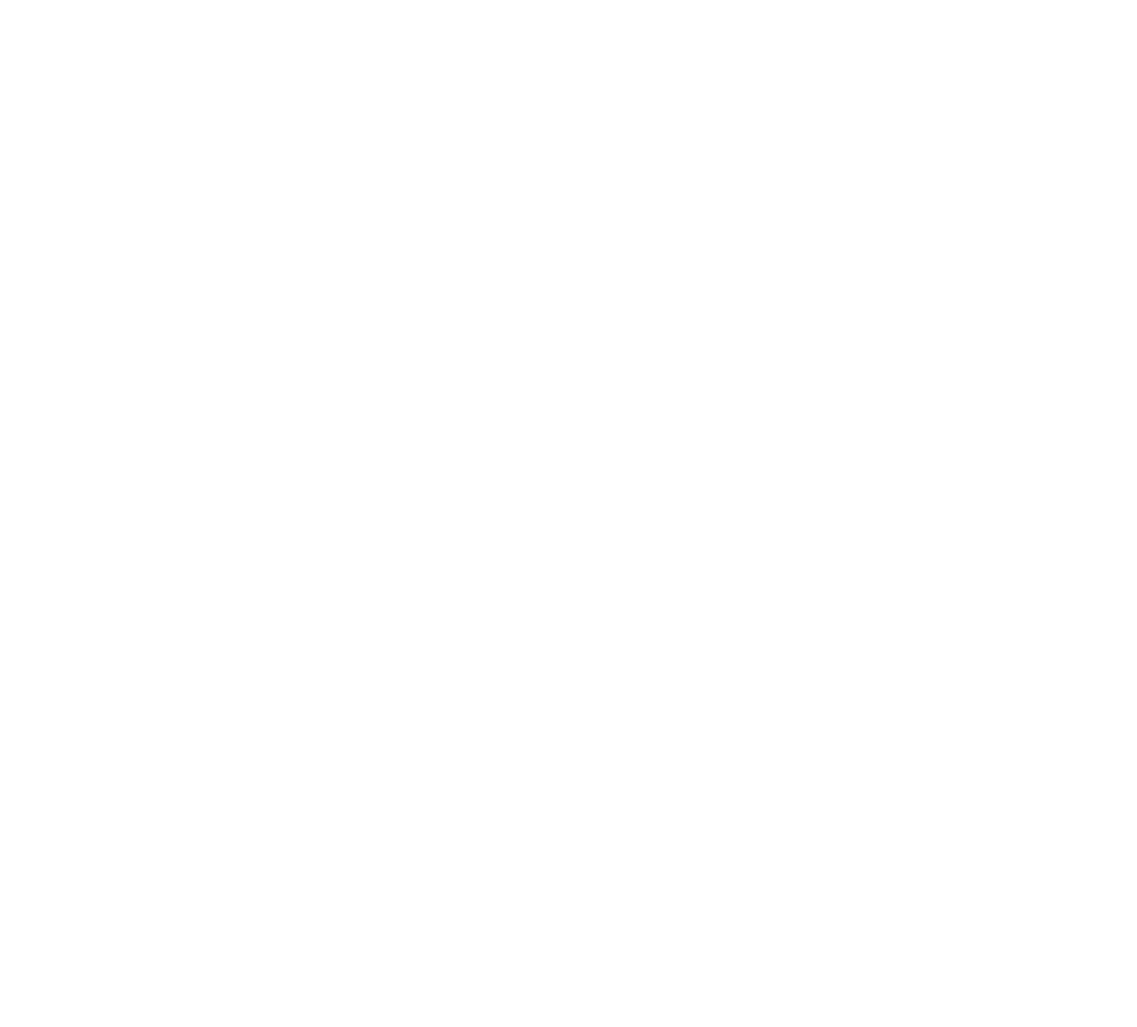
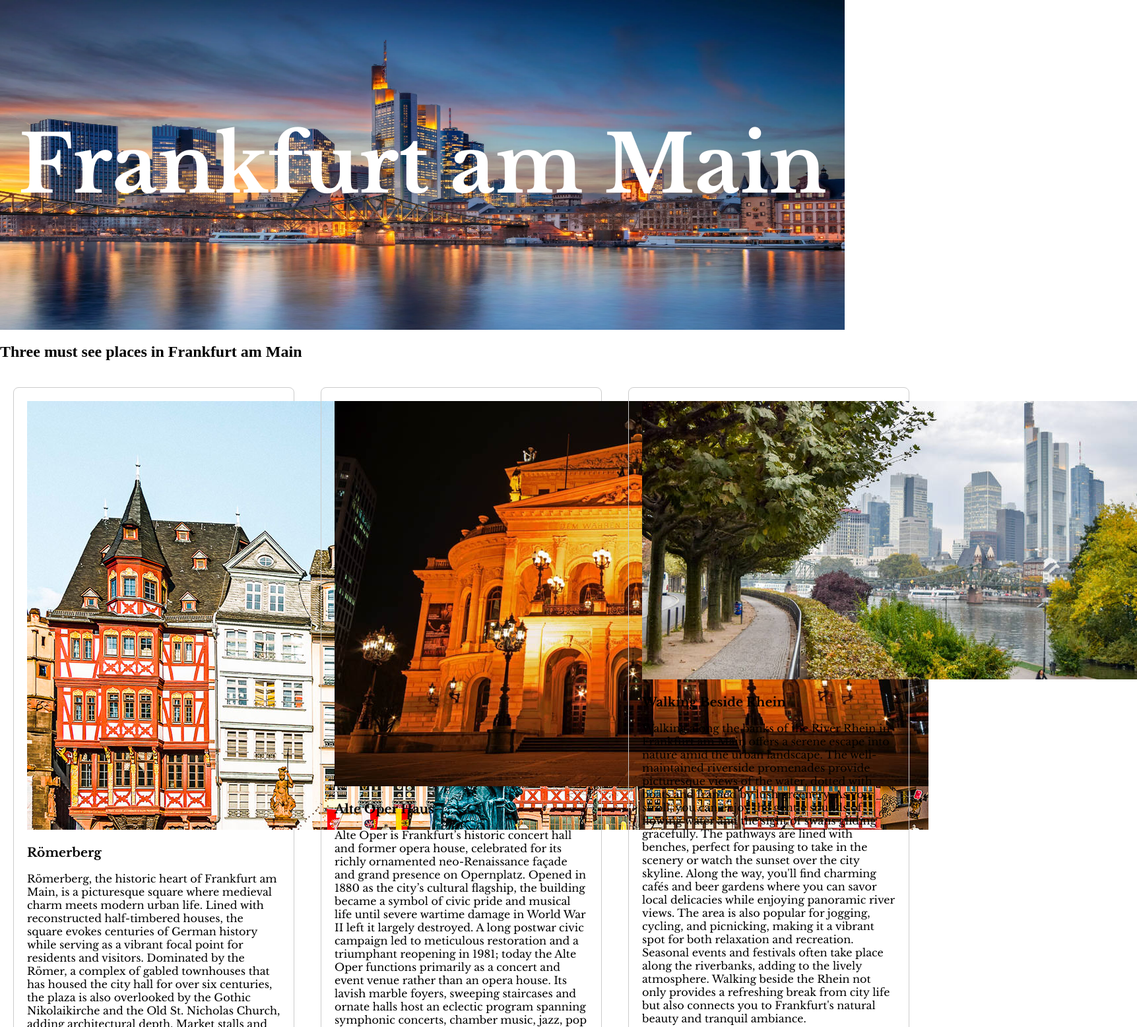
Before and after one commit to sabcyb/my_city, a plain HTML site: page index.html in a window 1280 px wide. Shown: the top 1557 px of the page at 66% size, 1723 px wide, since content can reach past the window. Before the commit the page ends 800 px from the top, so only its background shows below. Drawn offline with nearby package versions, Linux system fonts and the light colour scheme.

Commit message:
html ready with places

```diff
--- /dev/null
+++ b/index.css
@@ -0,0 +1,33 @@
+body{
+    margin: 0;
+    padding: 0;
+}
+
+.header {
+    background-image: url('images/frankfurt.webp');
+    background-size: 100% 100%;
+    background-repeat: no-repeat;
+    height: 500px;
+    margin: 0 0;
+    color : white;
+    display: flex;
+    justify-content: center;
+    align-items: center;
+    font-family: "Libre Baskerville", serif;
+    font-weight: 700;
+    font-style: bold;
+    font-size: 60px;
+}
+
+.places {
+    display: flex;
+    justify-content: space-around;
+
+}
+.place {
+    margin: 20px;
+    padding: 20px;
+    width: 30%;
+    border: 1px solid #ccc;
+    border-radius: 8px;
+    font-family: "Libre Baskerville", serif;
--- a/index.html
+++ b/index.html
@@ -3,14 +3,47 @@
 <head>
     <meta charset="UTF-8">
     <meta name="viewport" content="width=device-width, initial-scale=1.0">
+    <link rel="stylesheet" href="index.css">
+    <link rel="preconnect" href="https://fonts.googleapis.com">
+    <link rel="preconnect" href="https://fonts.gstatic.com" crossorigin>
+    <link href="https://fonts.googleapis.com/css2?family=Libre+Baskerville:ital,wght@0,400;0,700;1,400&display=swap" rel="stylesheet">
     <title>My City</title>
 </head>
 <body>
     <header>
-
+        <div class="header">
+            <h1>Frankfurt am Main</h1>
+        </div>
     </header>
     <main>
-
+        <div>
+            <h2>
+                Three must see places in Frankfurt am Main
+            </h2>
+        </div>
+        <div class="places">
+            <div class="place">
+                <img src="images/roemerberg.jpg" alt="Römerberg Square">
+                <h3>Römerberg</h3>
+                <p>
+                    Römerberg, the historic heart of Frankfurt am Main, is a picturesque square where medieval charm meets modern urban life. Lined with reconstructed half-timbered houses, the square evokes centuries of German history while serving as a vibrant focal point for residents and visitors. Dominated by the Römer, a complex of gabled townhouses that has housed the city hall for over six centuries, the plaza is also overlooked by the Gothic Nikolaikirche and the Old St. Nicholas Church, adding architectural depth. Market stalls and seasonal events animate the cobblestones throughout the year: a traditional weekly market, open-air concerts, and the world-famous Christmas market transform the space into a lively social hub. Cafés and restaurants spilling onto terraces invite leisurely observation of everyday life, while statues and fountains provide photographic highlights. Despite wartime destruction and extensive rebuilding after World War II, careful restoration has preserved the square’s historic silhouette, blending authenticity with contemporary amenities. Römerberg functions as both a gateway to Frankfurt’s museums and riverfront and as a compact snapshot of the city’s resilience, cultural richness, and communal spirit. For anyone visiting Frankfurt, it remains an essential place to experience the city’s past and present in one intimate, memorable setting and timeless charm.
+                </p>
+            </div>
+            <div class="place">
+                <img src="images/alte_oper.jpg" alt="Städel Museum">
+                <h3>Alte Oper Haus</h3>
+                <p>
+                    Alte Oper is Frankfurt’s historic concert hall and former opera house, celebrated for its richly ornamented neo-Renaissance façade and grand presence on Opernplatz. Opened in 1880 as the city’s cultural flagship, the building became a symbol of civic pride and musical life until severe wartime damage in World War II left it largely destroyed. A long postwar civic campaign led to meticulous restoration and a triumphant reopening in 1981; today the Alte Oper functions primarily as a concert and event venue rather than an opera house. Its lavish marble foyers, sweeping staircases and ornate halls host an eclectic program spanning symphonic concerts, chamber music, jazz, pop and large-scale gala events. Acoustics and atmosphere combine with architectural splendor to create a memorable audience experience, while the plaza outside — often animated by street life, cafés and seasonal markets — makes the site a social as well as cultural focal point. Located near Frankfurt’s shopping boulevard and green spaces, Alte Oper bridges the city’s historic elegance and contemporary cultural scene. Whether attended for a canonical symphony or a modern crossover performance, a visit to Alte Oper offers insight into Frankfurt’s resilience, civic identity and enduring commitment to the arts.
+                </p>
+            </div>
+            <div class="place">
+                <img src="images/rhein.jpg" alt="Palmengarten">
+                <h3>Walking Beside Rhein</h3>
+                <p>
+                    Walking along the banks of the River Rhein in Frankfurt am Main offers a serene escape into nature amid the urban landscape. The well-maintained riverside promenades provide picturesque views of the water, dotted with boats and framed by lush greenery. As you stroll, you can enjoy the gentle sounds of flowing water and the sight of swans gliding gracefully. The pathways are lined with benches, perfect for pausing to take in the scenery or watch the sunset over the city skyline. Along the way, you'll find charming cafés and beer gardens where you can savor local delicacies while enjoying panoramic river views. The area is also popular for jogging, cycling, and picnicking, making it a vibrant spot for both relaxation and recreation. Seasonal events and festivals often take place along the riverbanks, adding to the lively atmosphere. Walking beside the Rhein not only provides a refreshing break from city life but also connects you to Frankfurt's natural beauty and tranquil ambiance.
+                </p>
+            </div>
+        </div>
     </main>
 </body>
 </html>
```
Also changed, not shown: images/frankfurt-head.jpg (added).
